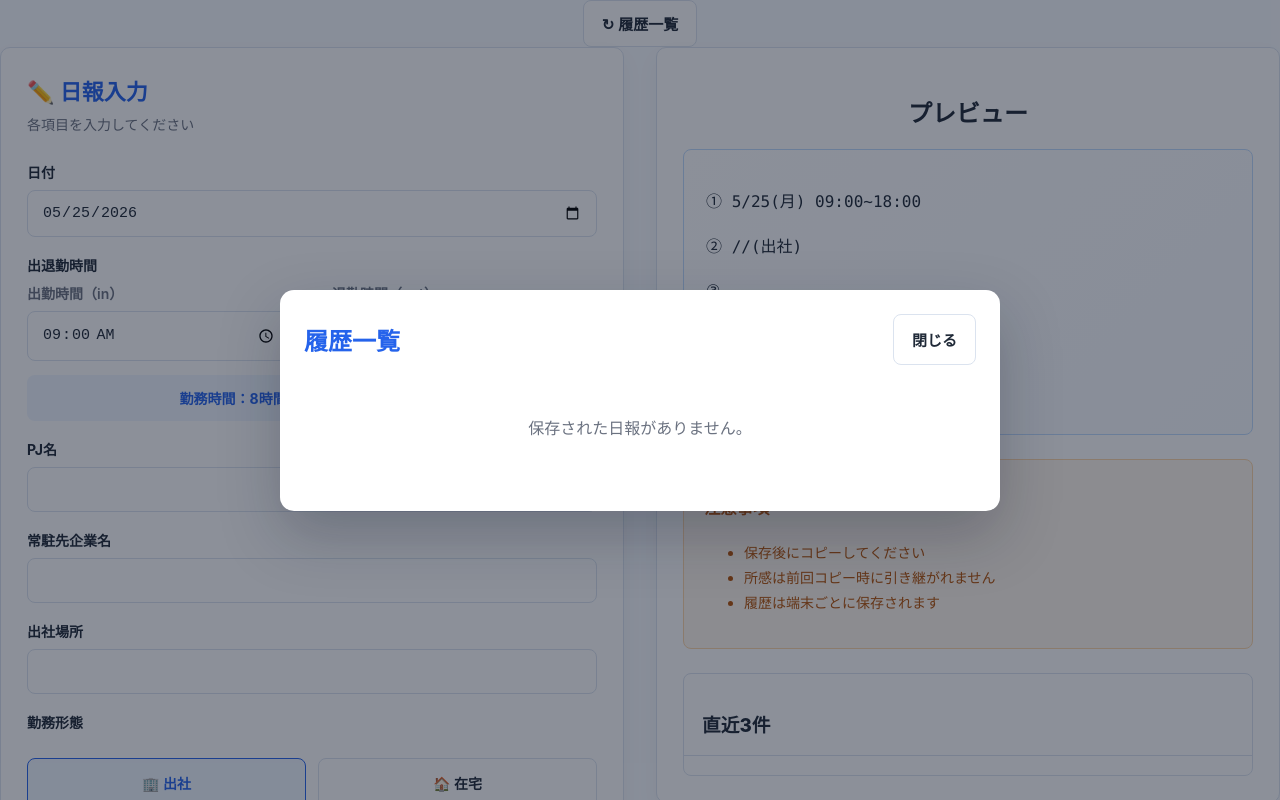
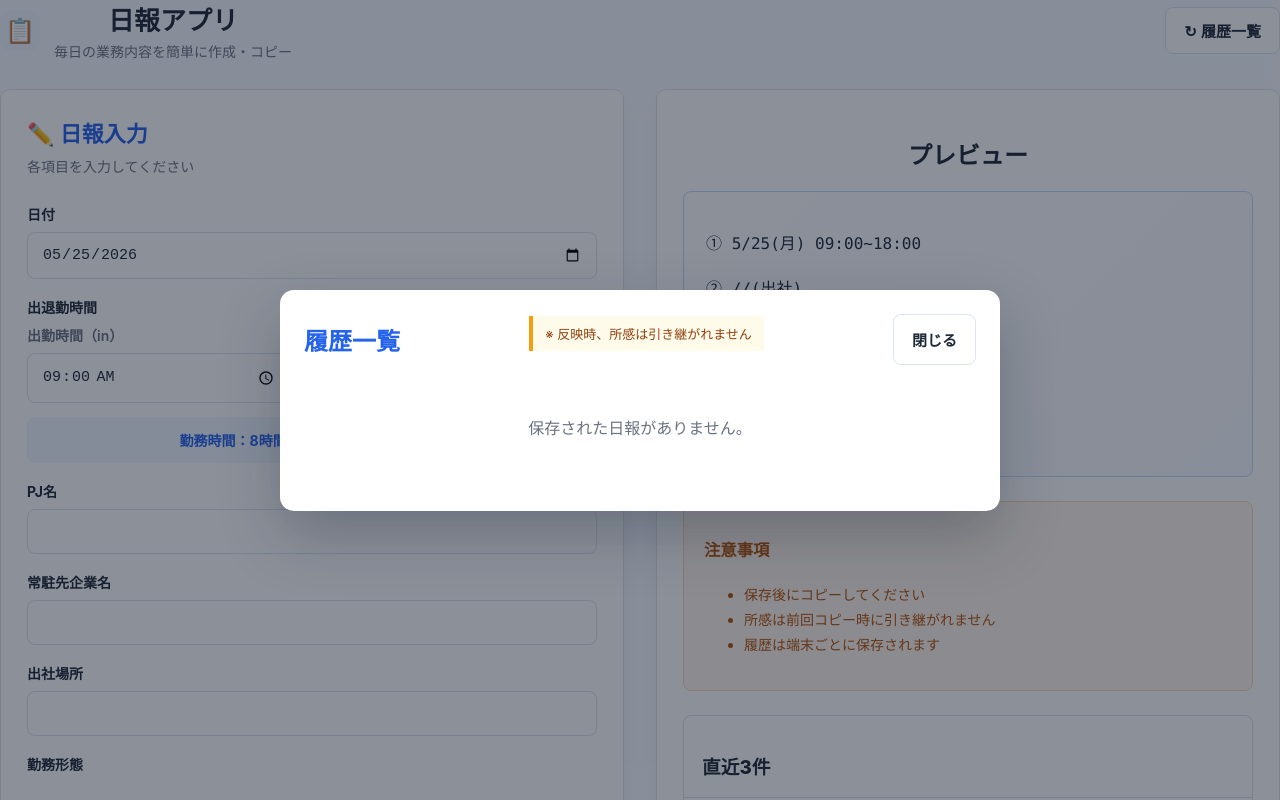
Before and after one commit to wannnari/dailyreport-app, a React (Create React App) app: page / in a window 1280 px wide. Both pictures are taken after a click on the button "↻ 履歴一覧". Shown: the top 800 px of the page. Built offline with nearby package versions, Linux system fonts and the light colour scheme.

Commit message:
タイトルなど諸々追加

```diff
--- a/src/components/Report.tsx
+++ b/src/components/Report.tsx
@@ -173,9 +173,18 @@ export default function ReportForm({ report, setReport, showMessage }: Props) {
 
   return (
     <div className="Report">
-      <button className="history-button" onClick={openList}>
-        ↻ 履歴一覧
-      </button>
+      <header>
+        <div className="title-area">
+          <div className="app-icon">📋</div>
+          <div>
+            <h1>日報アプリ</h1>
+            <p className="subtitle">毎日の業務内容を簡単に作成・コピー</p>
+          </div>
+        </div>
+        <button className="history-button" onClick={openList}>
+          ↻ 履歴一覧
+        </button>
+      </header>
       <main className="layout">
         <section className="card">
           <h2 className="section-heading">✏️ 日報入力</h2>
@@ -378,6 +387,7 @@ export default function ReportForm({ report, setReport, showMessage }: Props) {
                 memo: "",
               });
               setIsListOpen(false);
+              showMessage("履歴を反映しました（所感は引き継がれません）");
             }}
             onEdit={startedEditReport}
             onDelete={deleteReport}
--- a/src/components/ReportListModal.tsx
+++ b/src/components/ReportListModal.tsx
@@ -25,6 +25,7 @@ const ReportListModal = ({
       >
         <div className="modalHeader">
           <h2>履歴一覧</h2>
+          <div className="history-notice">※ 反映時、所感は引き継がれません</div>
           <button className="secondary" onClick={onClose}>
             閉じる
           </button>
--- a/src/css/Report.css
+++ b/src/css/Report.css
@@ -534,3 +534,15 @@ label {
     flex: 1;
   }
 }
+
+.history-notice {
+  margin-bottom: 12px;
+  padding: 8px 12px;
+
+  background: #fffbeb;
+  border-left: 4px solid #f59e0b;
+
+  color: #92400e;
+  font-size: 13px;
+  text-align: left;
+}
```
